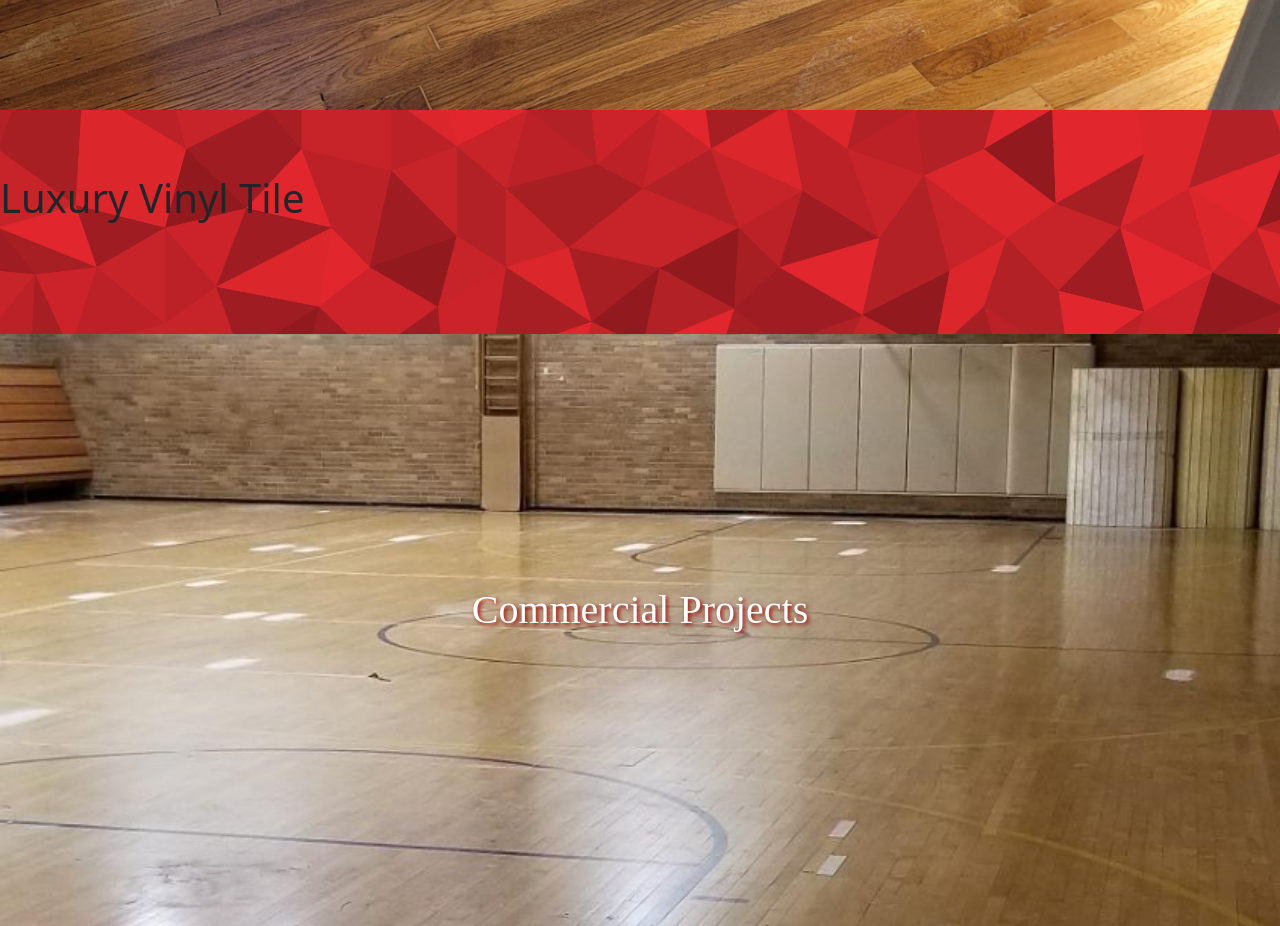
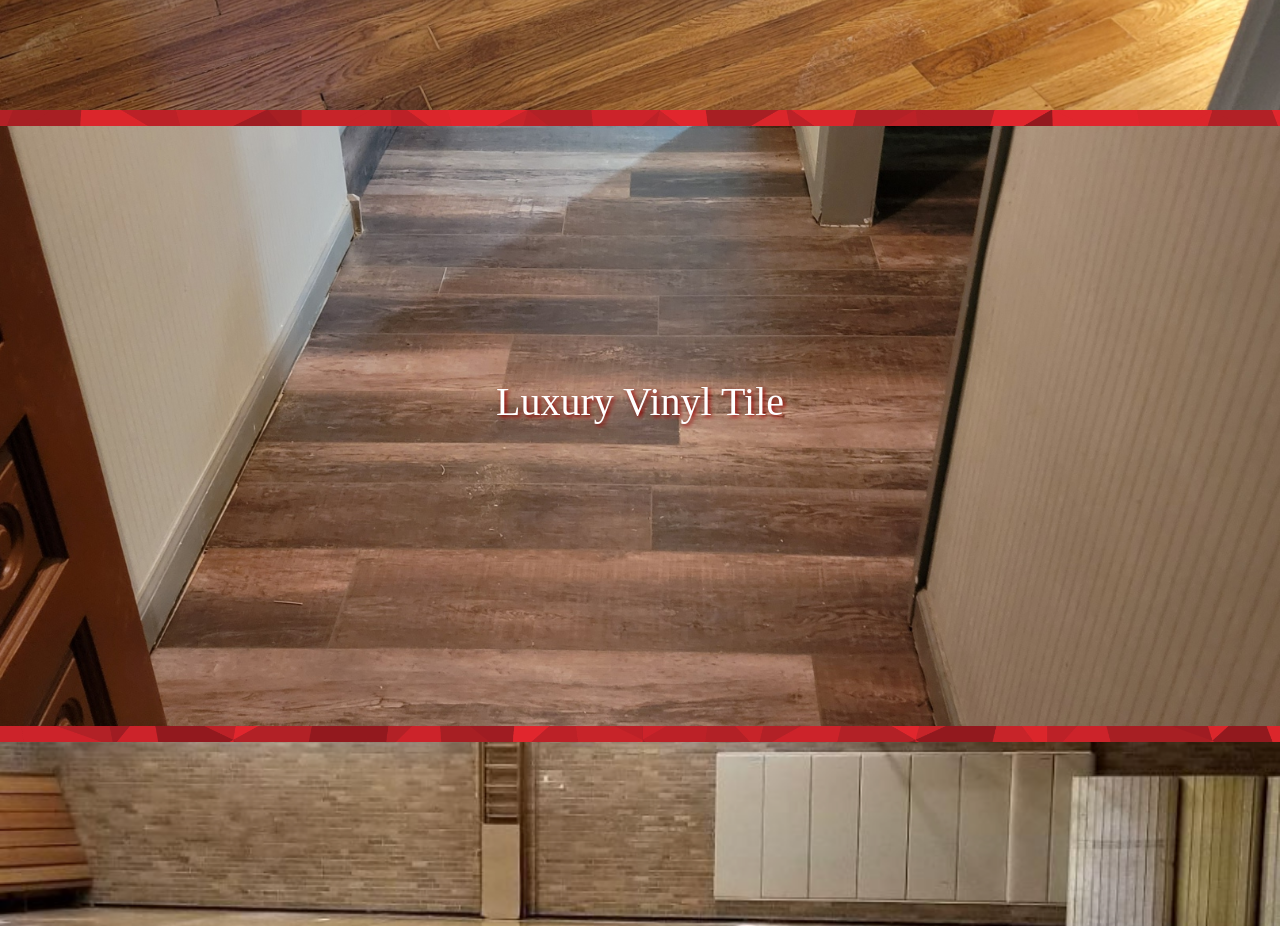
Before and after one commit to J4bush005/affordablehardwoodkc, a React (Create React App) app: page /Gallery in a window 1280 px wide. Shown: the part 2360-3286 px from the top of the page. Built offline with nearby package versions, Linux system fonts and the light colour scheme.

Commit message:
working on gallery

```diff
--- a/src/index.css
+++ b/src/index.css
@@ -985,6 +985,18 @@ img {
 }
 
 #lvt {
+    justify-content: center;
+  align-items: center;
+  text-align: center;
+  background-image: url("/src/components/images/LVT\ 4.jpg");
+  background-repeat: no-repeat;
+  background-size: cover;
+  background-position: center;
+  height: 600px;
+  color: white;
+  font-size: xx-large;
+  font-family: "Times New Roman", Times, serif;
+  text-shadow: 2px 2px 4px rgba(157, 0, 0);
 }
 
 #commercial {
```
Also changed, not shown: src/components/images/LVT 4.jpg (added).
